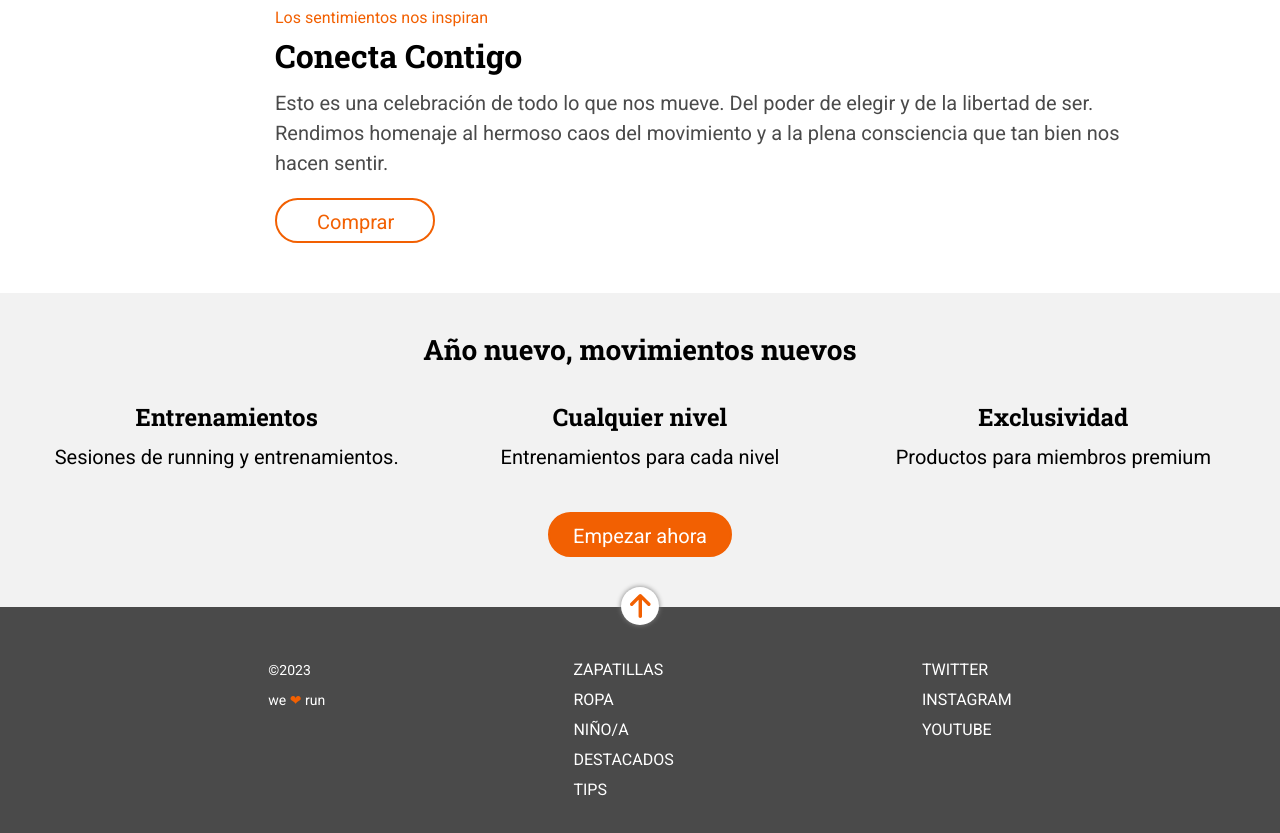
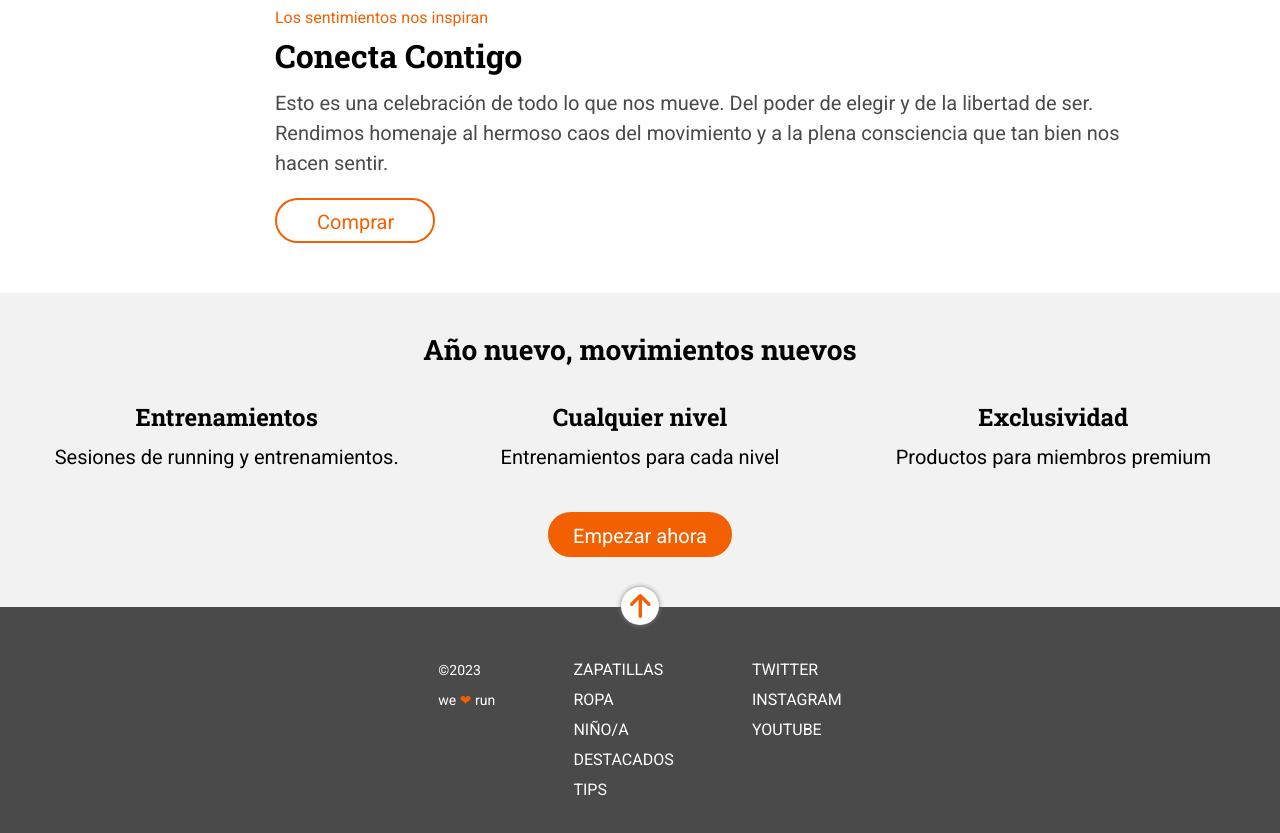
Before and after one commit to Tam-Weibel/Modulo-1-evaluacion-final-Tam-Weibel, a website built with Vite: page src/index.html in a window 1280 px wide. Shown: the part 831-1664 px from the top of the page. Built offline with nearby package versions, Linux system fonts and the light colour scheme.

Commit message:
Media query desktop footer

```diff
--- a/src/scss/layout/_footer.scss
+++ b/src/scss/layout/_footer.scss
@@ -59,4 +59,9 @@
       }
     }
   }
+  @media (min-width: 1280px) {
+    &__menu {
+      padding: 10px 370px 30px 370px;
+    }
+  }
 }
```
